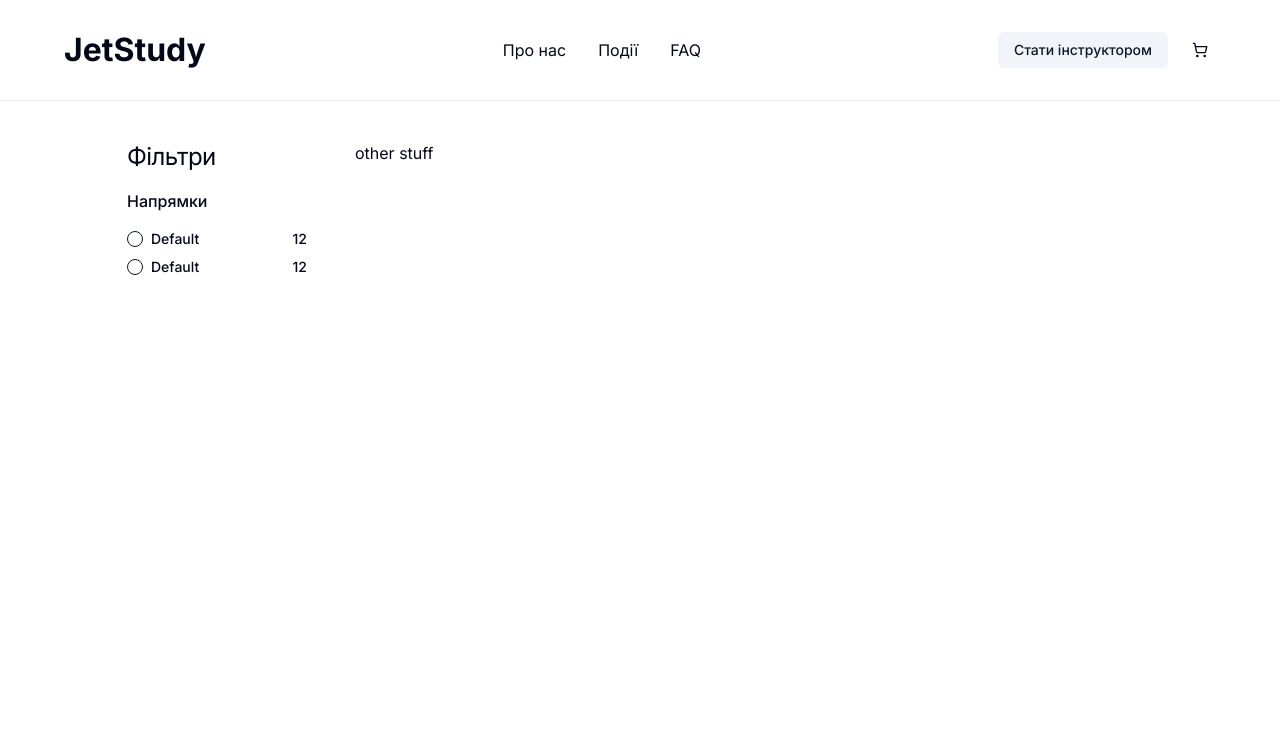
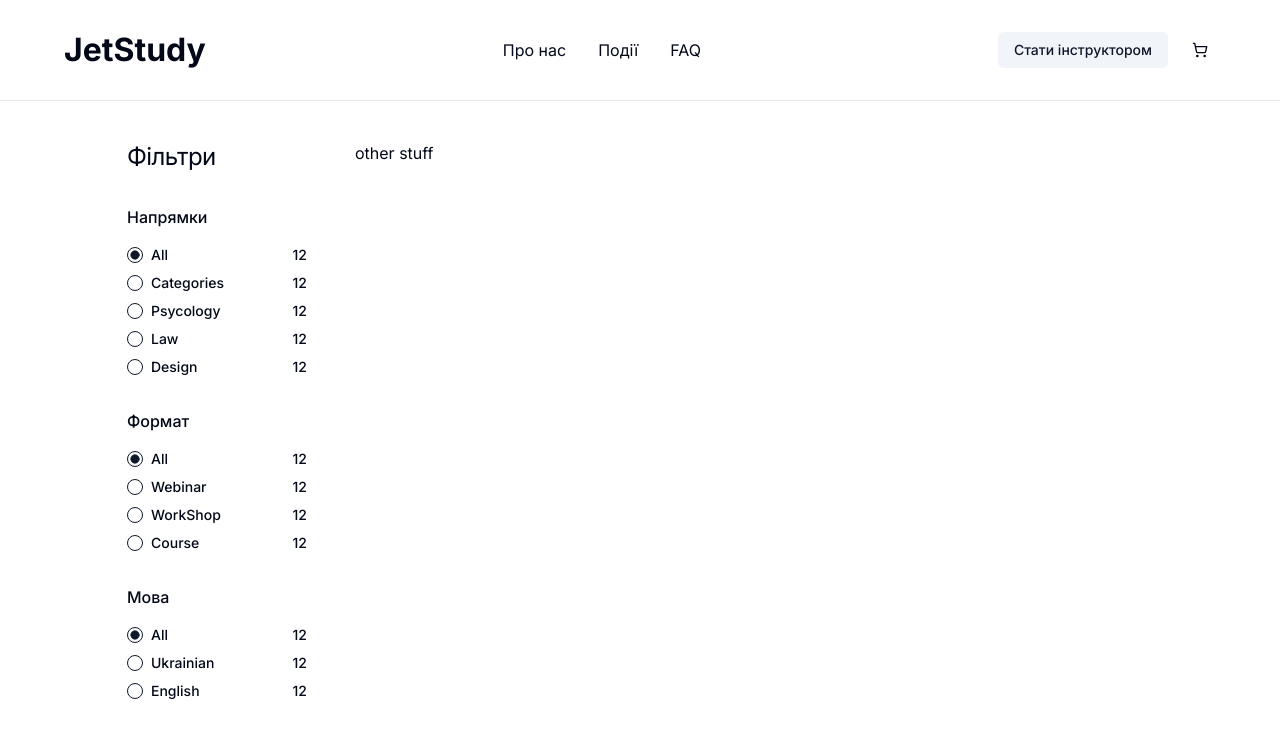
Before and after one commit to MaksymJediOK/jet-study-v2, a Next.js app: page /event in a window 1280 px wide. Shown: the top 738 px of the page. Built offline with nearby package versions, Linux system fonts and the light colour scheme.

Commit message:
feat: filter using url

```diff
--- a/app/layout.tsx
+++ b/app/layout.tsx
@@ -1,7 +1,7 @@
 import type { Metadata } from 'next'
 import { Inter } from 'next/font/google'
 import React from 'react'
-import './globals.css'
+import './globals.scss'
 
 const inter = Inter({ subsets: ['latin'] })
 
--- a/components/FilterColumn/components/FilterBlock.tsx
+++ b/components/FilterColumn/components/FilterBlock.tsx
@@ -1,15 +1,77 @@
+'use client'
 import { RadioGroup } from '@/components/ui/radio-group'
 import { RadioButton } from './RadioButton'
+import { useRouter, useSearchParams } from 'next/navigation'
+import { FilterParams } from '@/types'
 
 const FilterBlock = () => {
+  const router = useRouter()
+  const searchParams = useSearchParams()
+  const filter: FilterParams = {
+    category: searchParams.get('category'),
+    format: searchParams.get('format'),
+    lang: searchParams.get('lang'),
+  }
+
+  const pushQuery = (newValue: Partial<FilterParams>) => {
+    const params = new URLSearchParams()
+    if (newValue.category) {
+      filter.category = newValue.category
+      params.append('category', filter.category)
+    } else if (filter.category) params.append('category', filter.category)
+    if (newValue.format) {
+      filter.format = newValue.format
+      params.append('format', filter.format)
+    } else if (filter.format) params.append('format', filter.format)
+    if (newValue.lang) {
+      filter.lang = newValue.lang
+      params.append('lang', filter.lang)
+    } else if (filter.lang) params.append('lang', filter.lang)
+
+    router.push(`?${params.toString()}`)
+  }
   return (
-    <div className='mt-4'>
-      <div className='my-4 text-base font-medium'>Напрямки</div>
-      <RadioGroup defaultValue='comfortable'>
-        <RadioButton />
-        <RadioButton />
-      </RadioGroup>
-    </div>
+    <>
+      <div className='mt-8'>
+        <div className='my-4 text-base font-medium'>Напрямки</div>
+        <RadioGroup
+          defaultValue={filter.category || 'All'}
+          onValueChange={(value) => pushQuery({ category: value })}
+          value={filter.category || 'All'}
+        >
+          <RadioButton title='All' />
+          <RadioButton title='Categories' />
+          <RadioButton title='Psycology' />
+          <RadioButton title='Law' />
+          <RadioButton title='Design' />
+        </RadioGroup>
+      </div>
+      <div className='mt-8'>
+        <div className='my-4 text-base font-medium'>Формат</div>
+        <RadioGroup
+          defaultValue={filter.format || 'All'}
+          onValueChange={(value) => pushQuery({ format: value })}
+          value={filter.format || 'All'}
+        >
+          <RadioButton title='All' />
+          <RadioButton title='Webinar' />
+          <RadioButton title='WorkShop' />
+          <RadioButton title='Course' />
+        </RadioGroup>
+      </div>
+      <div className='mt-8'>
+        <div className='my-4 text-base font-medium'>Мова</div>
+        <RadioGroup
+          defaultValue={filter.lang || 'All'}
+          onValueChange={(value) => pushQuery({ lang: value })}
+          value={filter.lang || 'All'}
+        >
+          <RadioButton title='All' />
+          <RadioButton title='Ukrainian' />
+          <RadioButton title='English' />
+        </RadioGroup>
+      </div>
+    </>
   )
 }
 
--- a/components/FilterColumn/components/RadioButton.tsx
+++ b/components/FilterColumn/components/RadioButton.tsx
@@ -1,17 +1,13 @@
+'use client'
 import { RadioGroupItem } from '@/components/ui/radio-group'
 import { Label } from '@/components/ui/label'
 
-type BlockProps = {
-  title: string
-  categories: string[]
-}
-
-const RadioButton = () => {
+const RadioButton = ({ title }: { title: string }) => {
   return (
     <div className='flex w-[180px] items-center justify-between'>
       <div className='flex items-center space-x-2'>
-        <RadioGroupItem value='default' id='r1' />
-        <Label htmlFor='r1'>Default</Label>
+        <RadioGroupItem value={title} id={title} />
+        <Label htmlFor={title}>{title}</Label>
       </div>
       <div className='text-sm font-medium'>12</div>
     </div>
--- /dev/null
+++ b/components/ui/form.tsx
@@ -0,0 +1,176 @@
+import * as React from "react"
+import * as LabelPrimitive from "@radix-ui/react-label"
+import { Slot } from "@radix-ui/react-slot"
+import {
+  Controller,
+  ControllerProps,
+  FieldPath,
+  FieldValues,
+  FormProvider,
+  useFormContext,
+} from "react-hook-form"
+
+import { cn } from "@/lib/utils"
+import { Label } from "@/components/ui/label"
+
+const Form = FormProvider
+
+type FormFieldContextValue<
+  TFieldValues extends FieldValues = FieldValues,
+  TName extends FieldPath<TFieldValues> = FieldPath<TFieldValues>
+> = {
+  name: TName
+}
+
+const FormFieldContext = React.createContext<FormFieldContextValue>(
+  {} as FormFieldContextValue
+)
+
+const FormField = <
+  TFieldValues extends FieldValues = FieldValues,
+  TName extends FieldPath<TFieldValues> = FieldPath<TFieldValues>
+>({
+  ...props
+}: ControllerProps<TFieldValues, TName>) => {
+  return (
+    <FormFieldContext.Provider value={{ name: props.name }}>
+      <Controller {...props} />
+    </FormFieldContext.Provider>
+  )
+}
+
+const useFormField = () => {
+  const fieldContext = React.useContext(FormFieldContext)
+  const itemContext = React.useContext(FormItemContext)
+  const { getFieldState, formState } = useFormContext()
+
+  const fieldState = getFieldState(fieldContext.name, formState)
+
+  if (!fieldContext) {
+    throw new Error("useFormField should be used within <FormField>")
+  }
+
+  const { id } = itemContext
+
+  return {
+    id,
+    name: fieldContext.name,
+    formItemId: `${id}-form-item`,
+    formDescriptionId: `${id}-form-item-description`,
+    formMessageId: `${id}-form-item-message`,
+    ...fieldState,
+  }
+}
+
+type FormItemContextValue = {
+  id: string
+}
+
+const FormItemContext = React.createContext<FormItemContextValue>(
+  {} as FormItemContextValue
+)
+
+const FormItem = React.forwardRef<
+  HTMLDivElement,
+  React.HTMLAttributes<HTMLDivElement>
+>(({ className, ...props }, ref) => {
+  const id = React.useId()
+
+  return (
+    <FormItemContext.Provider value={{ id }}>
+      <div ref={ref} className={cn("space-y-2", className)} {...props} />
+    </FormItemContext.Provider>
+  )
+})
+FormItem.displayName = "FormItem"
+
+const FormLabel = React.forwardRef<
+  React.ElementRef<typeof LabelPrimitive.Root>,
+  React.ComponentPropsWithoutRef<typeof LabelPrimitive.Root>
+>(({ className, ...props }, ref) => {
+  const { error, formItemId } = useFormField()
+
+  return (
+    <Label
+      ref={ref}
+      className={cn(error && "text-destructive", className)}
+      htmlFor={formItemId}
+      {...props}
+    />
+  )
+})
+FormLabel.displayName = "FormLabel"
+
+const FormControl = React.forwardRef<
+  React.ElementRef<typeof Slot>,
+  React.ComponentPropsWithoutRef<typeof Slot>
+>(({ ...props }, ref) => {
+  const { error, formItemId, formDescriptionId, formMessageId } = useFormField()
+
+  return (
+    <Slot
+      ref={ref}
+      id={formItemId}
+      aria-describedby={
+        !error
+          ? `${formDescriptionId}`
+          : `${formDescriptionId} ${formMessageId}`
+      }
+      aria-invalid={!!error}
+      {...props}
+    />
+  )
+})
+FormControl.displayName = "FormControl"
+
+const FormDescription = React.forwardRef<
+  HTMLParagraphElement,
+  React.HTMLAttributes<HTMLParagraphElement>
+>(({ className, ...props }, ref) => {
+  const { formDescriptionId } = useFormField()
+
+  return (
+    <p
+      ref={ref}
+      id={formDescriptionId}
+      className={cn("text-sm text-muted-foreground", className)}
+      {...props}
+    />
+  )
+})
+FormDescription.displayName = "FormDescription"
+
+const FormMessage = React.forwardRef<
+  HTMLParagraphElement,
+  React.HTMLAttributes<HTMLParagraphElement>
+>(({ className, children, ...props }, ref) => {
+  const { error, formMessageId } = useFormField()
+  const body = error ? String(error?.message) : children
+
+  if (!body) {
+    return null
+  }
+
+  return (
+    <p
+      ref={ref}
+      id={formMessageId}
+      className={cn("text-sm font-medium text-destructive", className)}
+      {...props}
+    >
+      {body}
+    </p>
+  )
+})
+FormMessage.displayName = "FormMessage"
+
+export {
+  useFormField,
+  Form,
+  FormItem,
+  FormLabel,
+  FormControl,
+  FormDescription,
+  FormMessage,
+  FormField,
+}
--- /dev/null
+++ b/types/index.ts
@@ -0,0 +1,5 @@
+export type FilterParams = {
+  category: string | null | undefined,
+  format: string | null | undefined,
+  lang: string | null | undefined,
+}
```
Also changed, not shown: app/globals.scss (renamed from app/globals.css).
